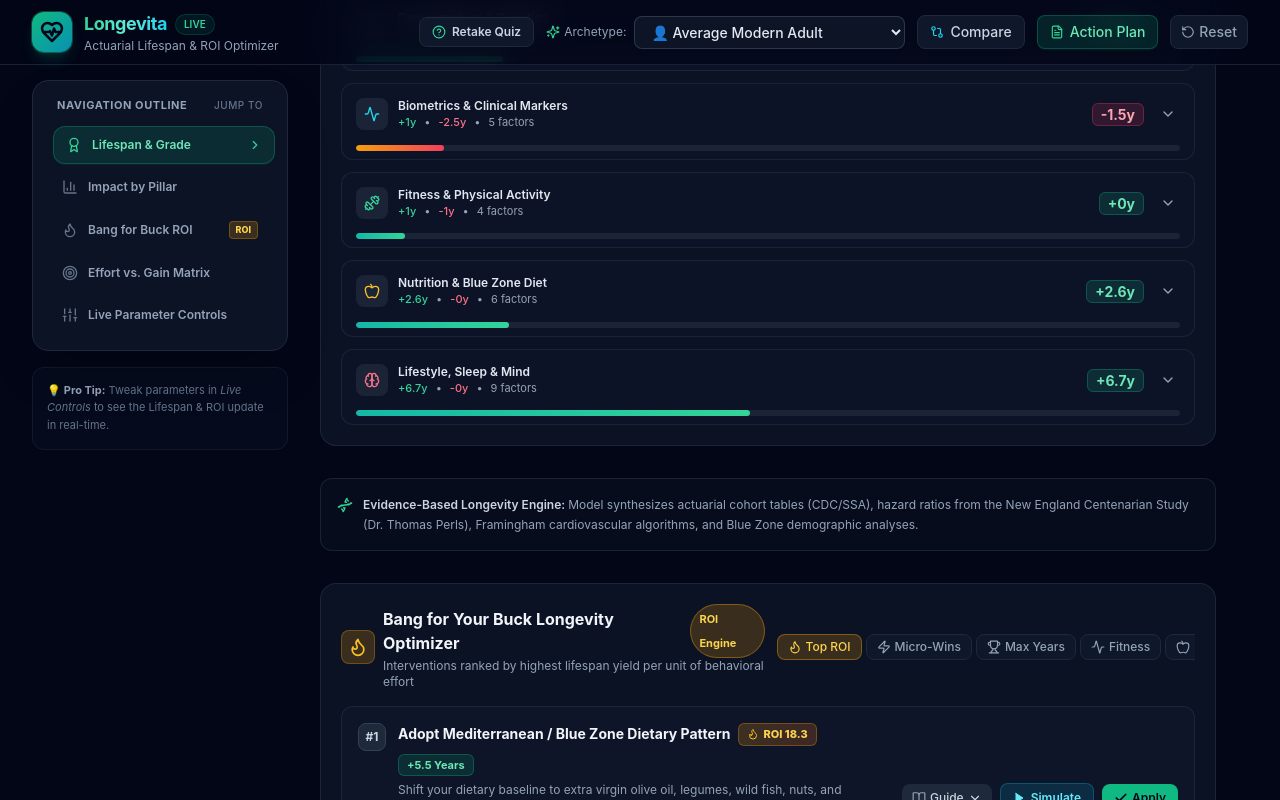
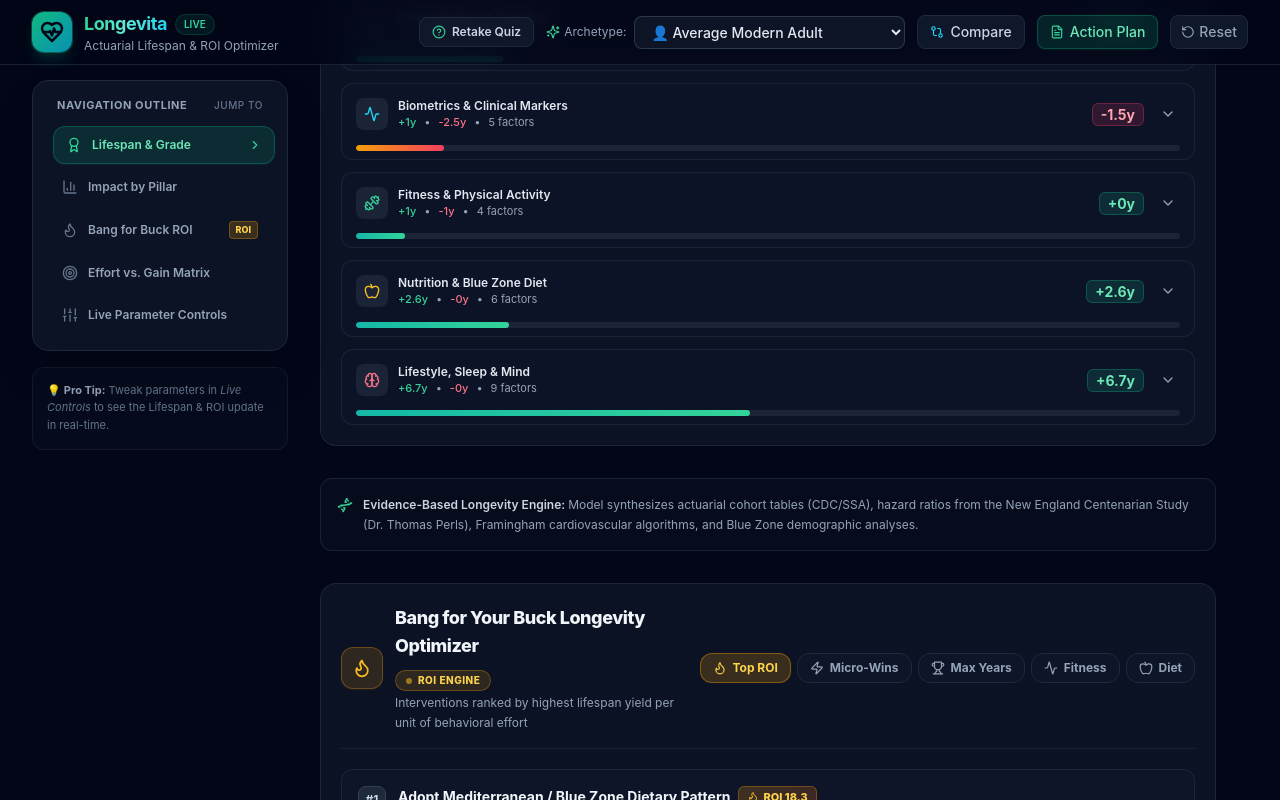
Before and after one commit to jj09/longevita, a React (Vite) app: page / in a window 1280 px wide. Both pictures are taken after a click on the element 293 px from the left and 1061 px from the top of the page. Shown: the part 661-1461 px from the top of the page. Built offline with nearby package versions, Linux system fonts and the light colour scheme.

Commit message:
Polish Bang for Your Buck Longevity Optimizer header and ROI Engine badge

```diff
--- a/src/components/recommendations/BangForBuckLeaderboard.tsx
+++ b/src/components/recommendations/BangForBuckLeaderboard.tsx
@@ -64,34 +64,35 @@ export const BangForBuckLeaderboard: React.FC<BangForBuckLeaderboardProps> = ({
   return (
     <div className="glass-panel rounded-2xl p-5 border border-slate-800/80">
       {/* Header & Subtitle */}
-      <div className="flex flex-col sm:flex-row sm:items-center justify-between gap-3 mb-4">
-        <div>
-          <div className="flex items-center gap-2">
-            <div className="p-1.5 rounded-lg bg-amber-500/20 border border-amber-500/30 text-amber-400">
+      <div className="flex flex-col lg:flex-row lg:items-center justify-between gap-4 mb-5 pb-4 border-b border-slate-800/80">
+        <div className="flex items-start sm:items-center gap-3">
+          <div className="p-2.5 rounded-xl bg-amber-500/15 border border-amber-500/30 text-amber-400 flex-shrink-0 shadow-sm shadow-amber-500/10 mt-0.5 sm:mt-0">
             <Flame className="w-5 h-5" />
           </div>
           <div>
-              <h2 className="text-base font-bold text-slate-100 flex items-center gap-2">
-                <span>Bang for Your Buck Longevity Optimizer</span>
-                <span className="px-2 py-0.5 text-[11px] font-bold bg-amber-500/20 text-amber-300 border border-amber-500/40 rounded-full">
+            <div className="flex items-center gap-2.5 flex-wrap">
+              <h2 className="text-base sm:text-lg font-extrabold text-slate-100 tracking-tight">
+                Bang for Your Buck Longevity Optimizer
+              </h2>
+              <span className="px-2.5 py-0.5 text-[10px] font-extrabold uppercase tracking-wider bg-amber-500/15 text-amber-300 border border-amber-500/30 rounded-full whitespace-nowrap flex-shrink-0 inline-flex items-center gap-1.5 shadow-sm">
+                <span className="w-1.5 h-1.5 rounded-full bg-amber-400 animate-pulse" />
                 ROI Engine
               </span>
-              </h2>
-              <p className="text-xs text-slate-400">
+            </div>
+            <p className="text-xs text-slate-400 mt-0.5 leading-relaxed">
               Interventions ranked by highest lifespan yield per unit of behavioral effort
             </p>
           </div>
         </div>
-        </div>
 
         {/* Filter Pills */}
-        <div className="flex items-center gap-1 overflow-x-auto pb-1 sm:pb-0 scrollbar-none">
+        <div className="flex items-center gap-1.5 overflow-x-auto pb-1 lg:pb-0 scrollbar-none flex-shrink-0">
           <button
             onClick={() => setFilter('all')}
-            className={`px-2.5 py-1 rounded-lg text-xs font-medium transition-colors whitespace-nowrap flex items-center gap-1 ${
+            className={`px-3 py-1.5 rounded-xl text-xs font-bold transition-all whitespace-nowrap flex items-center gap-1.5 ${
               filter === 'all'
-                ? 'bg-amber-500/20 text-amber-300 border border-amber-500/40'
-                : 'bg-slate-900 text-slate-400 border border-slate-800 hover:text-slate-200'
+                ? 'bg-amber-500/20 text-amber-300 border border-amber-500/40 shadow-sm shadow-amber-500/10'
+                : 'bg-slate-900/80 text-slate-400 border border-slate-800 hover:text-slate-200 hover:border-slate-700'
             }`}
           >
             <Flame className="w-3.5 h-3.5" />
@@ -99,10 +100,10 @@ export const BangForBuckLeaderboard: React.FC<BangForBuckLeaderboardProps> = ({
           </button>
           <button
             onClick={() => setFilter('quick_win')}
-            className={`px-2.5 py-1 rounded-lg text-xs font-medium transition-colors whitespace-nowrap flex items-center gap-1 ${
+            className={`px-3 py-1.5 rounded-xl text-xs font-bold transition-all whitespace-nowrap flex items-center gap-1.5 ${
               filter === 'quick_win'
-                ? 'bg-emerald-500/20 text-emerald-300 border border-emerald-500/40'
-                : 'bg-slate-900 text-slate-400 border border-slate-800 hover:text-slate-200'
+                ? 'bg-emerald-500/20 text-emerald-300 border border-emerald-500/40 shadow-sm shadow-emerald-500/10'
+                : 'bg-slate-900/80 text-slate-400 border border-slate-800 hover:text-slate-200 hover:border-slate-700'
             }`}
           >
             <Zap className="w-3.5 h-3.5" />
@@ -110,10 +111,10 @@ export const BangForBuckLeaderboard: React.FC<BangForBuckLeaderboardProps> = ({
           </button>
           <button
             onClick={() => setFilter('high_gain')}
-            className={`px-2.5 py-1 rounded-lg text-xs font-medium transition-colors whitespace-nowrap flex items-center gap-1 ${
+            className={`px-3 py-1.5 rounded-xl text-xs font-bold transition-all whitespace-nowrap flex items-center gap-1.5 ${
               filter === 'high_gain'
-                ? 'bg-cyan-500/20 text-cyan-300 border border-cyan-500/40'
-                : 'bg-slate-900 text-slate-400 border border-slate-800 hover:text-slate-200'
+                ? 'bg-cyan-500/20 text-cyan-300 border border-cyan-500/40 shadow-sm shadow-cyan-500/10'
+                : 'bg-slate-900/80 text-slate-400 border border-slate-800 hover:text-slate-200 hover:border-slate-700'
             }`}
           >
             <Trophy className="w-3.5 h-3.5" />
@@ -121,10 +122,10 @@ export const BangForBuckLeaderboard: React.FC<BangForBuckLeaderboardProps> = ({
           </button>
           <button
             onClick={() => setFilter('fitness')}
-            className={`px-2.5 py-1 rounded-lg text-xs font-medium transition-colors whitespace-nowrap flex items-center gap-1 ${
+            className={`px-3 py-1.5 rounded-xl text-xs font-bold transition-all whitespace-nowrap flex items-center gap-1.5 ${
               filter === 'fitness'
-                ? 'bg-emerald-500/20 text-emerald-300 border border-emerald-500/40'
-                : 'bg-slate-900 text-slate-400 border border-slate-800 hover:text-slate-200'
+                ? 'bg-emerald-500/20 text-emerald-300 border border-emerald-500/40 shadow-sm shadow-emerald-500/10'
+                : 'bg-slate-900/80 text-slate-400 border border-slate-800 hover:text-slate-200 hover:border-slate-700'
             }`}
           >
             <Activity className="w-3.5 h-3.5" />
@@ -132,10 +133,10 @@ export const BangForBuckLeaderboard: React.FC<BangForBuckLeaderboardProps> = ({
           </button>
           <button
             onClick={() => setFilter('nutrition')}
-            className={`px-2.5 py-1 rounded-lg text-xs font-medium transition-colors whitespace-nowrap flex items-center gap-1 ${
+            className={`px-3 py-1.5 rounded-xl text-xs font-bold transition-all whitespace-nowrap flex items-center gap-1.5 ${
               filter === 'nutrition'
-                ? 'bg-emerald-500/20 text-emerald-300 border border-emerald-500/40'
-                : 'bg-slate-900 text-slate-400 border border-slate-800 hover:text-slate-200'
+                ? 'bg-emerald-500/20 text-emerald-300 border border-emerald-500/40 shadow-sm shadow-emerald-500/10'
+                : 'bg-slate-900/80 text-slate-400 border border-slate-800 hover:text-slate-200 hover:border-slate-700'
             }`}
           >
             <Apple className="w-3.5 h-3.5" />
```
Lines whose indentation alone changed are shown as unchanged.
